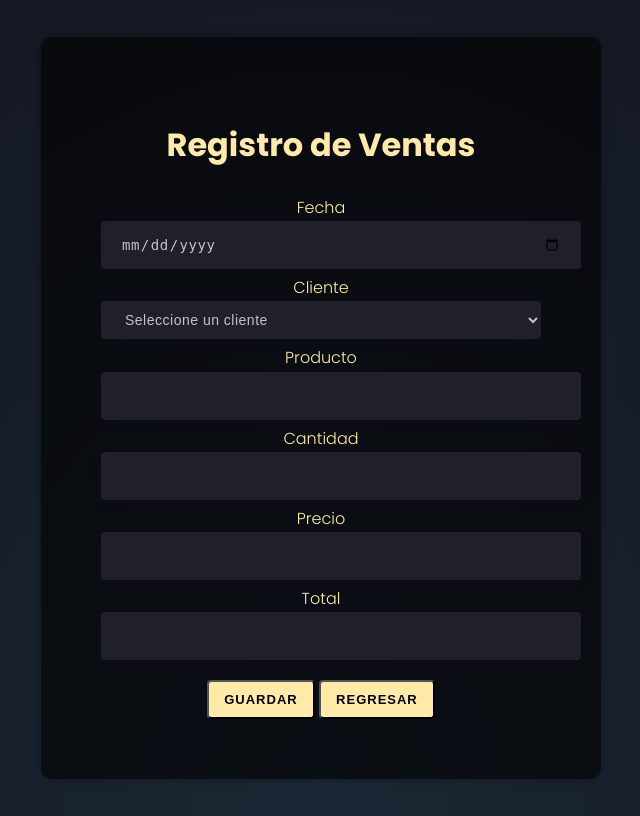
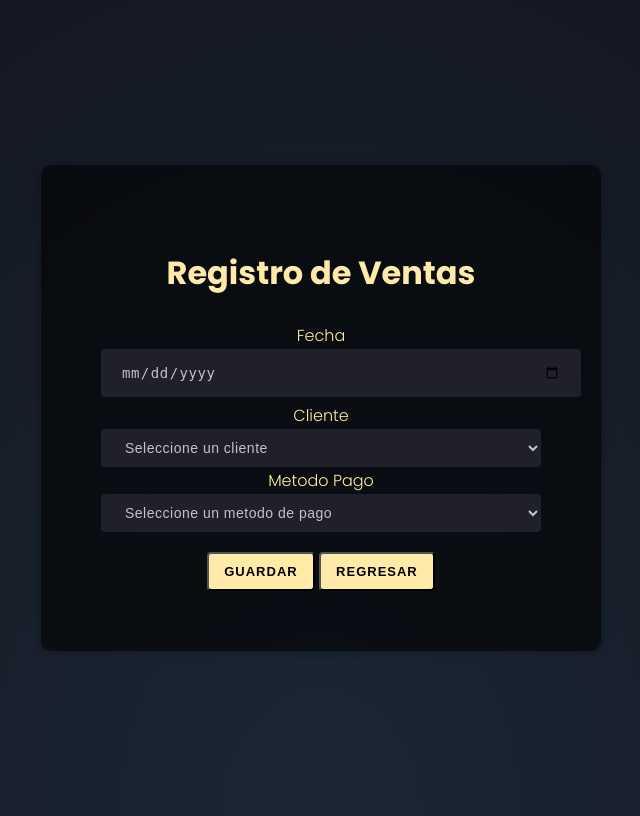
Before and after one commit to Christony560/g4facturador, a CodeIgniter app: page /proyecto/index.php/venta/index in a window 1280 px wide. Shown: the whole page, without its empty margins (319-959 px from the left). Run offline with CodeIgniter, Linux system fonts and the light colour scheme; data that the repository does not hold is empty.

Commit message:
cambio venta segun modelo ER

```diff
--- a/application/views/V_venta.php
+++ b/application/views/V_venta.php
@@ -21,23 +21,16 @@
                         <option value="<?php echo $cliente->cliente_id; ?>"><?php echo $cliente->cliente_nombre; ?> <?php echo $cliente->cliente_apellido; ?></option>
                     <?php endforeach; ?>
                 </select>
-            <div class="form-group mt-2 ">
-                <label for="producto">Producto</label>
-                <input type="text" class="form-style" name="producto" id="producto" required>
-            </div>
-            <div class="form-group">
-                <label for="cantidad">Cantidad</label>
-                <input type="number" class="form-style" name="cantidad" id="cantidad" required>
-            </div>
-            <div class="form-group">
-                <label for="precio">Precio</label>
-                <input type="number" class="form-style" name="precio" id= "precio" required>
-            </div>
-            <div class="form-group">
-                <label for="total">Total</label>
-                <input type="number" name="total" id ="total"class="form-style" required>
-            </div>
-            <button type="submit" class="btn" name="Guardar">Guardar</button>
+            <label>Metodo Pago</label>
+            <select name="metodo_pago" id="metodo_pago" class="form-style" required>
+                <option value="">Seleccione un metodo de pago</option>
+                <option value="1">Tarjeta de Crédito</option>
+                <option value="2">Transferencia Bancaria</option>
+                <option value="3">Efectivo</option>
+                <option value="4">Cheque</option>
+                <option value="5">Pago Móvil</option>
+                </select>
+             <button type="submit" class="btn" name="Guardar">Guardar</button>
             <button class="btn" onclick="location.href='<?php echo site_url('dashboard/index'); ?>'">Regresar</button>
 
         </form>
```
